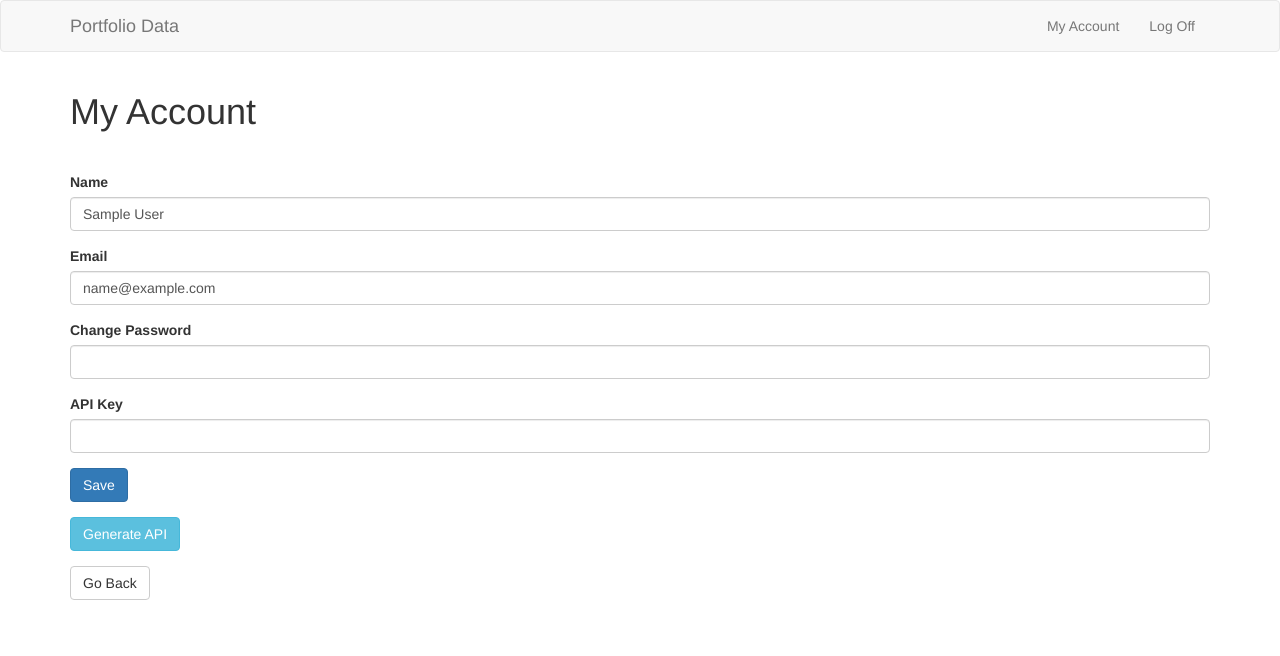
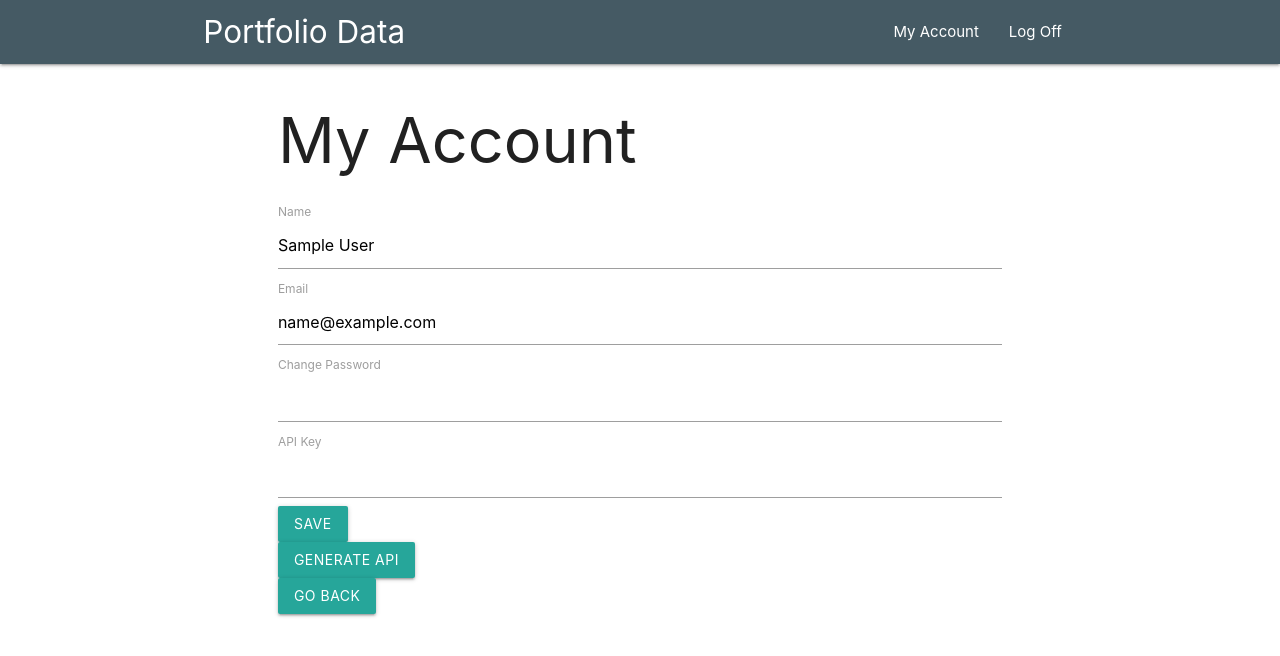
Before and after one commit to phamtony/api-portfolio, a Flask app: page /my-account in a window 1280 px wide. Shown: the top 656 px of the page. Run offline with Flask 2, Linux system fonts and the light colour scheme; the visitor is signed in with stand-in values (Sample User, id 1); data comes from the database, SQL or seed files in the repository; some libraries are stand-ins or nearby versions.

Commit message:
transition from bootstrap to materialize

```diff
--- a/account/templates/account.html
+++ b/account/templates/account.html
@@ -1,15 +1,13 @@
-{% extends 'bootstrap/base.html' %}
+{% extends "base.html" %}
 {% import "bootstrap/wtf.html" as wtf %}
 
-{% block title %}Portfolio Data{% endblock %}
+{% block title %}Portfolio Data - Account{% endblock %}
 
 {% block content %}
-    {% include'header.html' %}
-
     <div class="container">
         <div class="row">
-            <div class="col-xs-12">
-                <h1 style="margin-bottom: 40px;">My Account</h1>
+            <div class="col s12 m10 offset-m1">
+                <h1>My Account</h1>
 
                     {% with messages = get_flashed_messages() %}
                     {% if messages %}
@@ -20,16 +18,32 @@
                 {% endwith %}
 
                 {{ wtf.quick_form(form, novalidate=True, button_map={"submit": "primary"}) }}
-                <div style="margin-top: 15px;">
+                <div>
                     <button id="api_button" type="button" class="btn btn-info">Generate API</button>
                 </div>
-                <a href="{{ url_for('main_page.home') }}"><button type="button" style="margin-top: 15px;" class="btn btn-default">Go Back</button></a>
+                <a href="{{ url_for('main_page.home') }}"><button type="button" class="btn btn-default">Go Back</button></a>
             </div>
         </div>
     </div>
 {% endblock %}
 
 {% block scripts %}
-    <script src="{{url_for('static', filename='js/main.js')}}"></script>
-    {{super()}}
+    {{ super() }}
+    <script>
+        function generateAPI(length) {
+        var result           = [];
+        var characters       = 'ABCDEFGHIJKLMNOPQRSTUVWXYZabcdefghijklmnopqrstuvwxyz0123456789';
+        var charactersLength = characters.length;
+        for ( var i = 0; i < length; i++ ) {
+              result.push(characters.charAt(Math.floor(Math.random() *
+         charactersLength)));
+           }
+           return result.join('');
+        }
+
+        document.getElementById('api_button').addEventListener('click', function (e) {
+            e.preventDefault();
+            document.getElementById('api_key').value = generateAPI(24)
+        });
+    </script>
 {% endblock %}
--- a/index/templates/includes/_about_data.html
+++ b/index/templates/includes/_about_data.html
@@ -1,5 +1,5 @@
 {% if about_info %}
-    <table class="table">
+    <table class="responsive-table">
         <thead>
         <tr>
             <th>Intro</th>
@@ -14,7 +14,7 @@
         <tbody>
         <tr>
             <td>{{ about_info.intro }}</td>
-            <td><img style="max-width: 60px;" src="/static/images/{{ about_info.image }}" alt=""></td>
+            <td><img src="/static/images/{{ about_info.image }}" alt=""></td>
             <td>{{ about_info.section_one }}</td>
             <td>{{ about_info.skills_work }}</td>
             <td>{{ about_info.section_two }}</td>
--- a/index/templates/includes/_education_data.html
+++ b/index/templates/includes/_education_data.html
@@ -1,5 +1,5 @@
 {% if education_list %}
-     <table class="table">
+     <table class="responsive-table">
     <thead>
     <tr>
         <th>School Name</th>
@@ -31,4 +31,4 @@
     </table>
 {% endif %}
 
-<a href="{{ url_for('education_page.add_education') }}"><button type="button" class="btn btn-primary">Add Education</button></a>
+<a class="btn" href="{{ url_for('education_page.add_education') }}">Add Education</a>
--- a/index/templates/includes/_experience_data.html
+++ b/index/templates/includes/_experience_data.html
@@ -1,5 +1,5 @@
  {% if experiences %}
-    <table class="table">
+    <table class="responsive-table">
     <thead>
     <tr>
         <th>Company Name</th>
--- a/index/templates/includes/_general_data.html
+++ b/index/templates/includes/_general_data.html
@@ -1,4 +1,4 @@
- <table class="table">
+ <table class="responsive-table">
     <thead>
     <tr>
         <th>Name</th>
--- a/index/templates/includes/_project_data.html
+++ b/index/templates/includes/_project_data.html
@@ -1,5 +1,5 @@
  {% if projects %}
-    <table class="table">
+    <table class="responsive-table">
     <thead>
     <tr>
         <th>Project Name</th>
--- a/index/templates/includes/_skills_data.html
+++ b/index/templates/includes/_skills_data.html
@@ -1,5 +1,5 @@
 {% if skills %}
-    <table class="table">
+    <table class="responsive-table">
         <thead>
         <tr>
             <th>Language</th>
--- /dev/null
+++ b/static/css/style.css
@@ -0,0 +1,4 @@
+table img,
+.edit-form-img {
+    max-width: 300px;
+}
--- a/static/js/main.js
+++ /dev/null
@@ -1,26 +0,0 @@
-var delete_btns = document.querySelectorAll('.btn-danger');
-
-for (var btn of delete_btns) {
-    btn.addEventListener('click', function (e) {
-        e.preventDefault();
-        if (window.confirm('Delete Info?')) {
-            window.location = e.target.parentElement.href;
-        }
-    });
-}
-
-function generateAPI(length) {
-    var result           = [];
-    var characters       = 'ABCDEFGHIJKLMNOPQRSTUVWXYZabcdefghijklmnopqrstuvwxyz0123456789';
-    var charactersLength = characters.length;
-    for ( var i = 0; i < length; i++ ) {
-      result.push(characters.charAt(Math.floor(Math.random() *
- charactersLength)));
-   }
-   return result.join('');
-}
-
-document.getElementById('api_button').addEventListener('click', function (e) {
-    e.preventDefault();
-    document.getElementById('api_key').value = generateAPI(24)
-});
--- /dev/null
+++ b/templates/base.html
@@ -0,0 +1,22 @@
+<!doctype html>
+<html lang="en">
+<head>
+    <meta charset="UTF-8">
+    <meta name="viewport"
+          content="width=device-width, user-scalable=no, initial-scale=1.0, maximum-scale=1.0, minimum-scale=1.0">
+    <meta http-equiv="X-UA-Compatible" content="ie=edge">
+    <title>{% block title %}Portfolio Data{% endblock %}</title>
+    <link rel="stylesheet" href="https://cdn.jsdelivr.net/npm/@materializecss/materialize@1.1.0-alpha/dist/css/materialize.min.css">
+    <link rel="stylesheet" href="{{ url_for('static', filename='css/style.css') }}">
+</head>
+<body>
+    {% include'header.html' %}
+
+    {% block content %}
+    {% endblock %}
+
+    {% block scripts %}
+        <script src="https://cdn.jsdelivr.net/npm/@materializecss/materialize@1.1.0-alpha/dist/js/materialize.min.js"></script>
+    {% endblock %}
+</body>
+</html>
--- a/templates/header.html
+++ b/templates/header.html
@@ -1,15 +1,19 @@
-<nav class="navbar navbar-default">
+<nav class="blue-grey darken-2">
     <div class="container">
-    <div class="navbar-header">
-      <a class="navbar-brand" href="{{ url_for('main_page.home') }}">Portfolio Data</a>
-    </div>
+        <div class="row">
+            <div class="col s12">
+                <div class="nav-wrapper">
+                  <a class="brand-logo" href="{{ url_for('main_page.home') }}">Portfolio Data</a>
 
                   {% if title == "Register" or title == "Login" %}
                   {% else %}
-        <ul class="nav navbar-nav" style="float: right;">
+                      <ul id="nav-mobile" class="right hide-on-med-and-down">
                         <li><a href="{{ url_for('account.my_account') }}">My Account</a></li>
                         <li><a href="{{ url_for('register_login_page.logout') }}">Log Off</a></li>
                       </ul>
                   {% endif %}
                 </div>
+            </div>
+        </div>
+    </div>
 </nav>
```
Also changed, not shown: index/templates/index.html (+22 -23 lines), register_login/templates/login_register.html (+5 -7 lines), templates/form_page.html (+9 -8 lines). Lines whose indentation alone changed are shown as unchanged.
